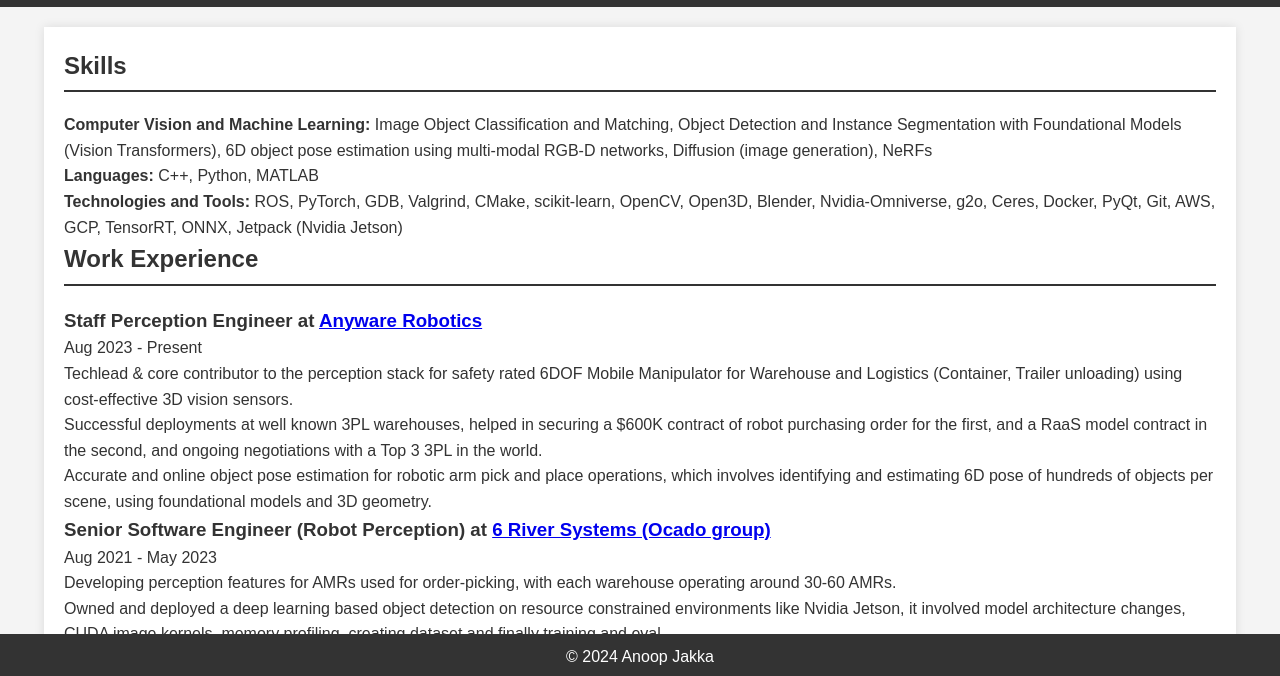
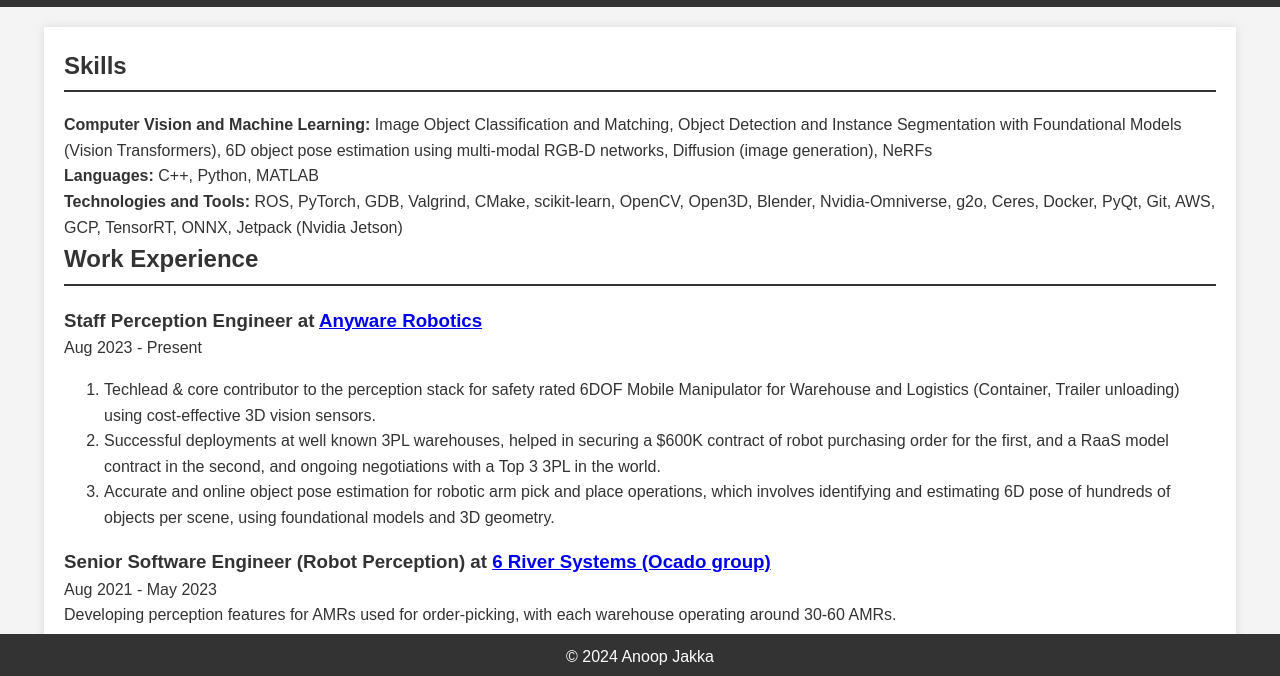
Before and after one commit to anoopjk/anoop.github.io, a plain HTML site: page about.html in a window 1280 px wide. Shown: the part 120-796 px from the top of the page. Drawn offline with Linux system fonts and the light colour scheme.

Commit message:
bullet points testing in about

```diff
--- a/about.html
+++ b/about.html
@@ -39,8 +39,8 @@
                 <h3>Staff Perception Engineer at <a href="https://anyware-robotics.com/" target="_blank">Anyware
                         Robotics</a></h3>
                 <p>Aug 2023 - Present</p>
-                <!-- add buller points-->
-                <ul>
+                <!-- add bullet points-->
+                <ol>
                     <li>Techlead & core contributor to the perception stack for safety rated 6DOF Mobile Manipulator for
                         Warehouse and Logistics (Container, Trailer unloading) using cost-effective 3D vision sensors.
                     </li>
@@ -53,7 +53,7 @@
                         involves identifying and estimating 6D pose of hundreds of objects per scene, using foundational
                         models
                         and 3D geometry.</li>
-                </ul>
+                </ol>
             </div>
 
             <div class="job">
```
